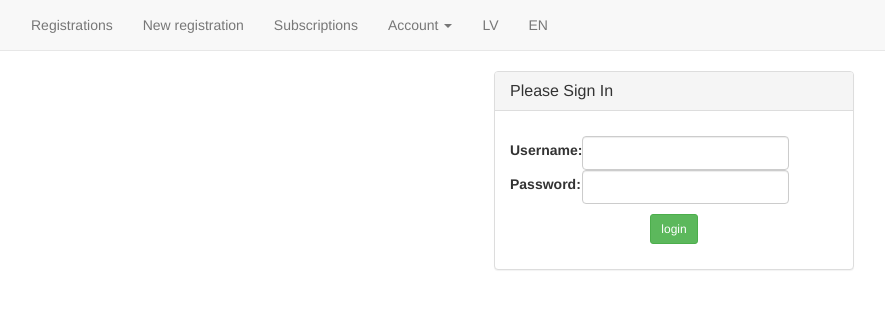
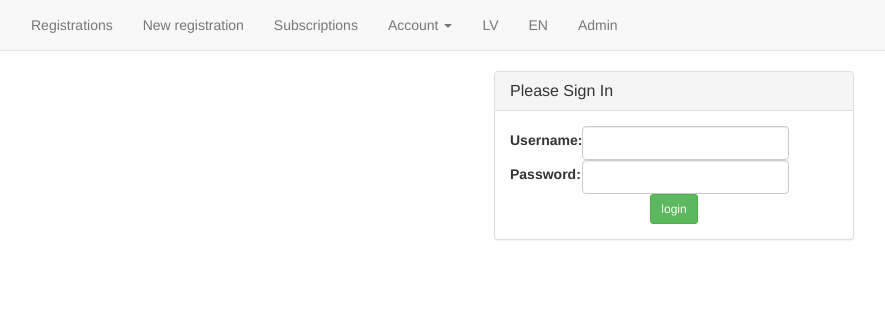
Before and after one commit to artursstaf/aurent, a Django app: template templates/login.html in a window 1280 px wide. Shown: the top 309 px of the page, without its empty margins (54-939 px from the left). Run offline with Django 3.2, Linux system fonts and the light colour scheme; the template is opened without the code that fills it: values that come from a table or form of the project are taken from there, others are empty; some libraries are stand-ins or nearby versions.

Commit message:
Fix html

```diff
--- a/reservations/forms.py
+++ b/reservations/forms.py
@@ -31,9 +31,9 @@ class TechnicalForm(forms.ModelForm):
 
 class LoginForm(AuthenticationForm):
     username = forms.CharField(label=_("Username"), max_length=30,
-                               widget=forms.TextInput(attrs={'class': 'form-control', 'name': 'username'}))
+                               widget=forms.TextInput(attrs={'class': 'form-control'}))
     password = forms.CharField(label=_("Password"), max_length=30,
-                               widget=forms.PasswordInput(attrs={'class': 'form-control', 'name': 'password'}))
+                               widget=forms.PasswordInput(attrs={'class': 'form-control'}))
 
 
 class RegistrationUpdateForm(forms.ModelForm):
--- a/reservations/templates/reservations/base.html
+++ b/reservations/templates/reservations/base.html
@@ -32,9 +32,10 @@
                         <a href="/logout">{% trans "Logout" %}</a>
                     </li>
                 </ul>
+            </li>
             <li><a href="/lv/registrations">LV</a></li>
             <li><a href="/en/registrations">EN</a></li>
-            </li>
+            <li><a href="/admin">Admin</a></li>
         </ul>
     </div>
 </nav>
--- a/reservations/templates/reservations/form_template.html
+++ b/reservations/templates/reservations/form_template.html
@@ -3,7 +3,7 @@
         <div class="col-sm-offset-2 col-sm-10">
             <span class="text-danger small">{{ field.errors }}</span>
         </div>
-    <label class="control-label col-sm-2">{{ field.label_tag }}</label>
+    <div class="control-label col-sm-2">{{ field.label_tag }}</div>
         <div class="col-sm-10">{{ field }}</div>
     </div>
 {% endfor %}
--- a/reservations/templates/reservations/update_add_form_group.html
+++ b/reservations/templates/reservations/update_add_form_group.html
@@ -1,7 +1,7 @@
 {% extends 'reservations/base.html' %}
 {% load i18n %}
     {% block body %}
-    <form class = "form-horizontal" action="" method = "post" enctype="multipart/form-data">
+    <form class = "form-horizontal"  method = "post" enctype="multipart/form-data">
     {% csrf_token %}
     {%  include 'reservations/form_template.html' %}
     <div class = "form-group">
--- a/templates/login.html
+++ b/templates/login.html
@@ -26,7 +26,7 @@
                         <form method="post" action="{% url 'login' %}">
                             {% csrf_token %}
 
-                            <p class="bs-component">
+                            <div class="bs-component">
                             <table>
                                 <tr>
                                     <td>{{ form.username.label_tag }} </td>
@@ -37,12 +37,10 @@
                                     <td>{{ form.password }}</td>
                                 </tr>
                             </table>
-                            </p>
-                            <p class="bs-component">
-                            <center>
+                            </div>
+                            <div class="bs-component" style="text-align:center">
                                 <input class="btn btn-success btn-sm" type="submit" value="login"/>
-                            </center>
-                            </p>
+                            </div>
                             <input type="hidden" name="next" value="{{ next }}"/>
                         </form>
                     </div>
```
